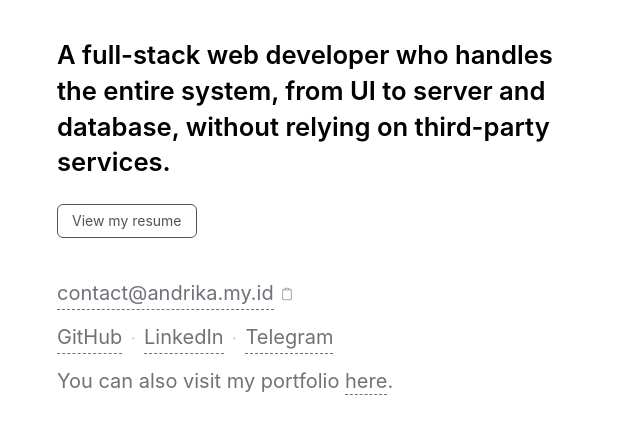
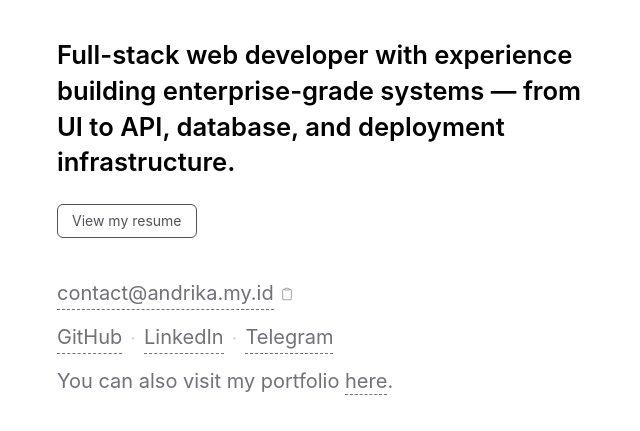
Before and after one commit to andrika33/andrika-portfolio, a plain HTML site: page index.html in a window 1280 px wide. Shown: the part 131-562 px from the top of the page, without its empty margins (319-959 px from the left). Drawn offline with nearby package versions, Linux system fonts and the light colour scheme.

Commit message:
update bio description

```diff
--- a/index.html
+++ b/index.html
@@ -183,14 +183,14 @@
     const content = {
       id: {
         title: 'Full Stack Web Developer',
-        bio: 'Full-stack web developer yang menangani keseluruhan sistem, dari tampilan, server, hingga database, tanpa bergantung pada layanan pihak ketiga.',
+        bio: 'Full-stack web developer dengan pengalaman membangun sistem enterprise — dari antarmuka hingga API, database, dan infrastruktur deployment.',
         langBtn: 'EN',
         resume: 'Lihat resume saya',
         portfolio: 'Kamu juga bisa mengunjungi portfolio saya <a href="https://portfolio.andrika.my.id" target="_blank" rel="noopener" class="hover:text-zinc-700 dark:hover:text-zinc-200">di sini</a>.',
       },
       en: {
         title: 'Full Stack Web Developer',
-        bio: 'A full-stack web developer who handles the entire system, from UI to server and database, without relying on third-party services.',
+        bio: 'Full-stack web developer with experience building enterprise-grade systems — from UI to API, database, and deployment infrastructure.',
         langBtn: 'ID',
         resume: 'View my resume',
         portfolio: 'You can also visit my portfolio <a href="https://portfolio.andrika.my.id" target="_blank" rel="noopener" class="hover:text-zinc-700 dark:hover:text-zinc-200">here</a>.',
```
